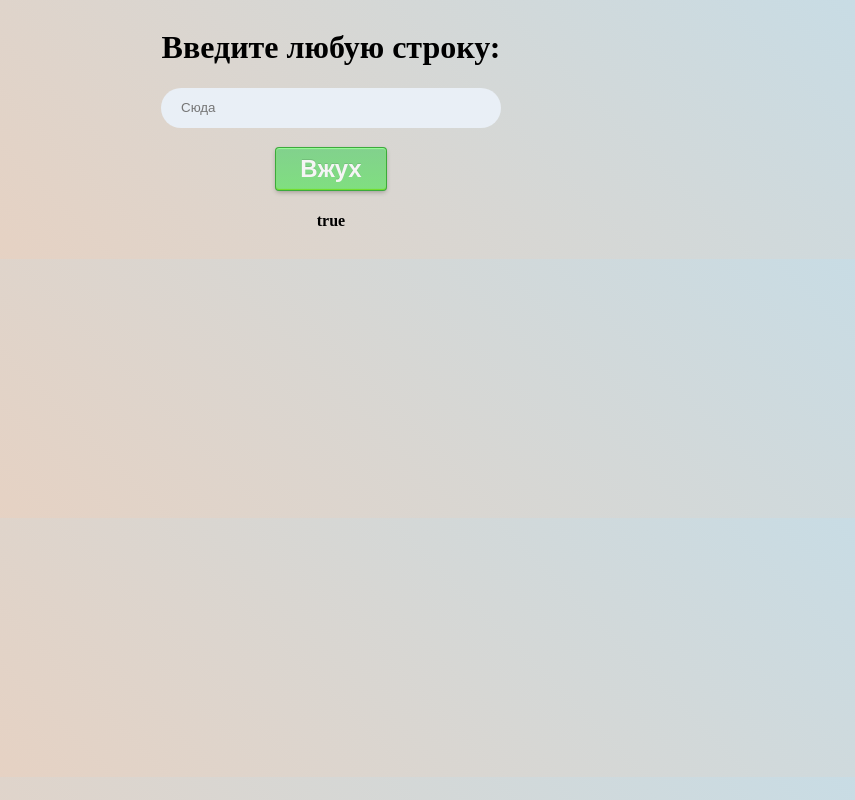
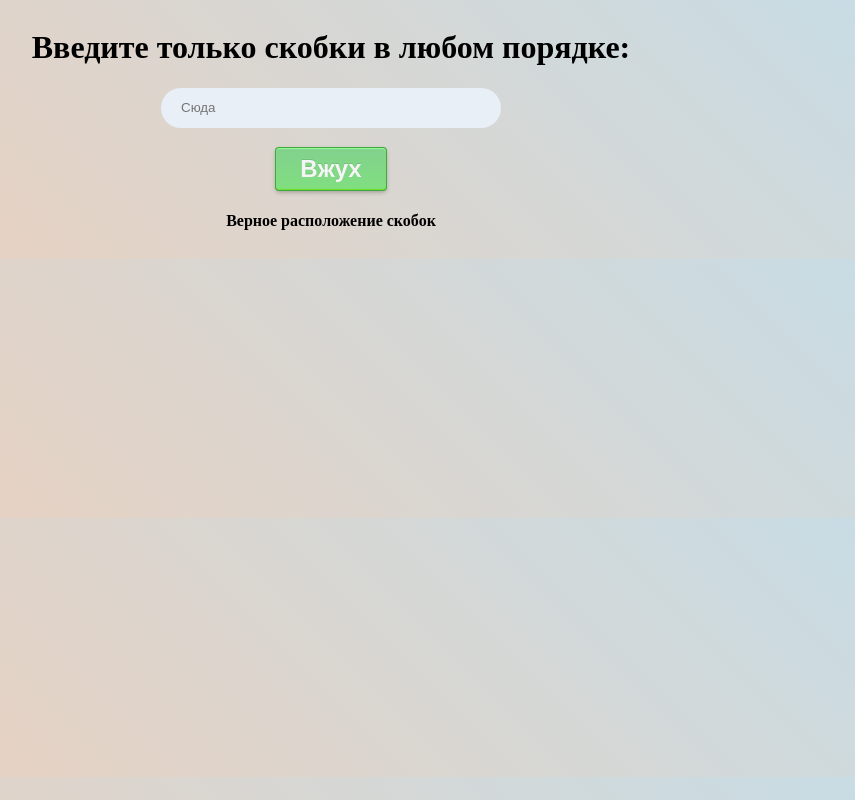
Before and after one commit to AhitkinIlya/Js-challenge, a plain HTML site: page junior/2/index.html in a window 1280 px wide. Both pictures are taken after a click on the button "Вжух". Shown: the whole page, without its empty margins (309-1164 px from the left). Drawn offline with Linux system fonts and the light colour scheme.

Commit message:
junior # 2 is complete

```diff
--- a/junior/2/index.html
+++ b/junior/2/index.html
@@ -5,11 +5,11 @@
   <meta name="viewport" content="width=device-width, initial-scale=1.0">
   <meta http-equiv="X-UA-Compatible" content="ie=edge">
   <link rel="stylesheet" href="index.css">
-  <title>CamelCase</title>
+  <title>findCorrectBracket</title>
 </head>
 <body>
   <div class="container">
-    <h1 id="title">Введите любую строку: </h1>
+    <h1 id="title">Введите только скобки в любом порядке: </h1>
     <input id="inputField" name="camel" type="text" placeholder="Сюда">
     <button id="buttonClick" type="submit">Вжух</button>
     <h4 id="text"></h4>
--- a/junior/2/index.js
+++ b/junior/2/index.js
@@ -14,6 +14,7 @@
 // "(}" => False
 // "[(])" => False
 // "[({})] (]" => False
+// "{[)}"
 
 const input = document.getElementById('inputField');
 const button = document.getElementById('buttonClick');
@@ -26,35 +27,77 @@ button.addEventListener('click', () => {
 
 
 function findCorrectBracket(input) {
-  let count1 = 0;
-  let count2 = 0;
-  let count3 = 0
-  const text = input.split('')
-  console.log(text)
+  const text1 = input.replace(/\s/g, "").split('')
+  const text2 = input.replace(/\s/g, "").split('')
+  const text3 = input.replace(/\s/g, "").split('')
+  if (checkBrackets(text1, "[", "]") && checkBrackets(text2, "{", "}") && checkBrackets(text3, "(", ")")) {
+    return 'Верное расположение скобок'
+  }
 
-  for(let i = 0; i < text.length; i++) {
-    switch(text[i]) {
-      case '[':
-      case ']':
-        ++count1
-        break
-      case '{':
-      case '}':
-        ++count2
-        break
-      case '(':
-      case ')':
-        ++count3
-        break
-      default:
-        break
+  return 'Некорректное расположение скобок'
+
+}
+
+function checkBrackets(array, symbolOne, symbolTwo) {
+  let a = true
+  let bracketOne = 0
+  let bracketTwo = 0
+  let count = 0
+   while (a) {
+    bracketOne = array.indexOf(symbolOne)
+    bracketTwo = array.indexOf(symbolTwo)
+
+    if (bracketOne === -1 && bracketTwo === -1) {
+      return true
+    }
+
+    if (bracketOne !== -1 && bracketTwo !== -1) {
+      ++count
+      if (bracketOne < bracketTwo && (bracketTwo - bracketOne) % 2 !== 0) {
+        array.splice(bracketOne - 1, bracketTwo - bracketOne)
+      } else {
+        return false
+      }
+    } else if (count === 0) {
+      return false
+    } else {
+      return true
     }
   }
 
-  if (count1 % 2 !== 0 || count2 % 2 !== 0 || count3 % 2 !== 0) {
-    return 'false'
-  }
+}
 
+// function checkDistanceBetweenBrackets(array, ) {
 
-  return 'true'
-}
+// }
+
+// function checkEven(array) {
+//   let count1 = 0;
+//   let count2 = 0;
+//   let count3 = 0;
+
+//   for(let i = 0; i < array.length; i++) {
+//     switch(array[i]) {
+//       case '[':
+//       case ']':
+//         ++count1
+//         break
+//       case '{':
+//       case '}':
+//         ++count2
+//         break
+//       case '(':
+//       case ')':
+//         ++count3
+//         break
+//       default:
+//         break
+//     }
+//   }
+
+//   if (count1 % 2 !== 0 || count2 % 2 !== 0 || count3 % 2 !== 0) {
+//     return false
+//   }
+
+//   return true
+// }
```
